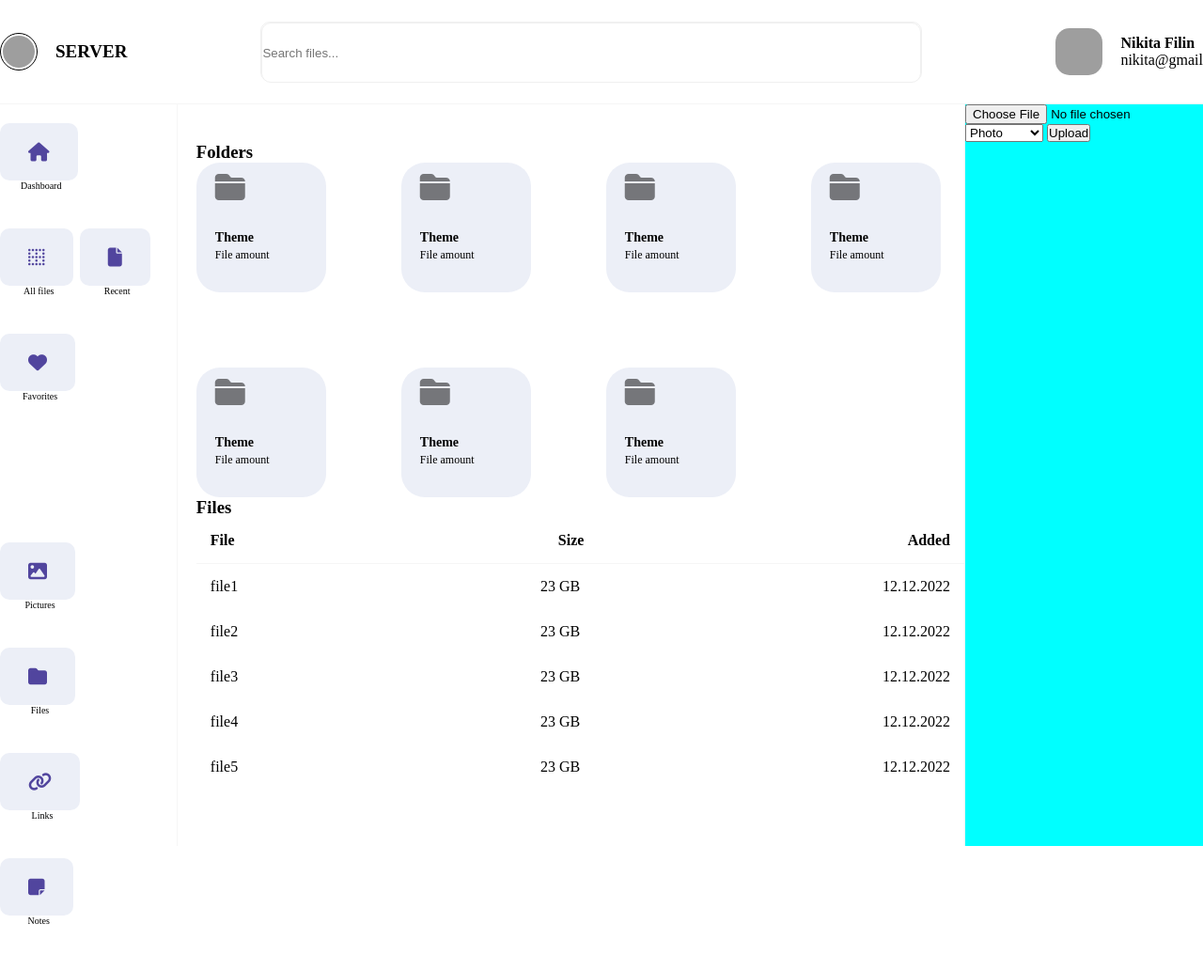
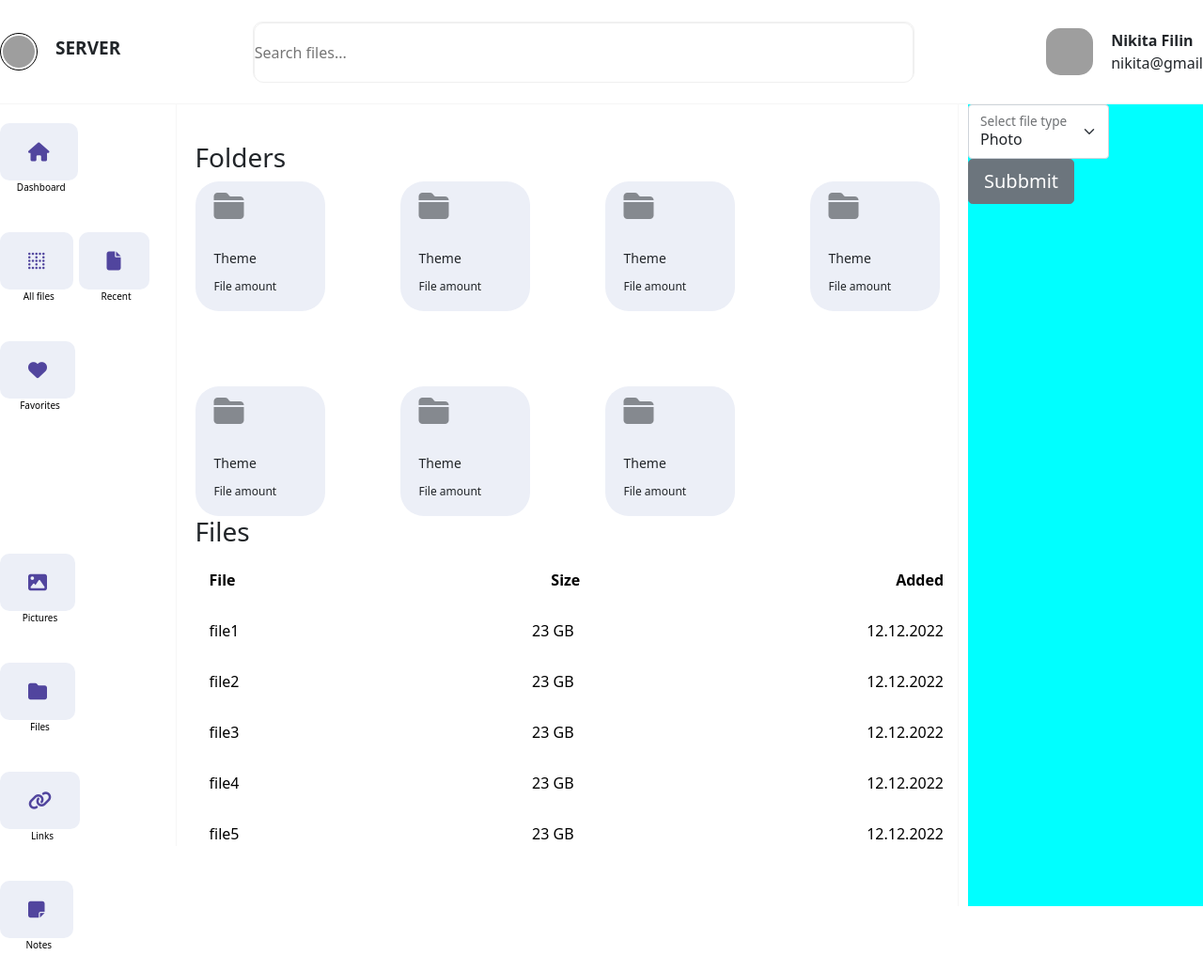
Before and after one commit to NFilin10/django_data_storage, a Django app: page / in a window 1280 px wide. Shown: the whole page at 94% size. Before the commit the page ends 983 px from the top, so only its background shows below. Run offline with Django 3.2, Linux system fonts and the light colour scheme; a user stored in the database is signed in; some libraries are stand-ins or nearby versions; grey boxes are pictures that could not be loaded.

Commit message:
Storage section updated, file type recognition added

```diff
--- a/main/static/main/css/layout.css
+++ b/main/static/main/css/layout.css
@@ -209,6 +209,11 @@
 .storage-section{
     width: 20%;
     background-color: aqua;
+    margin-left: 10px;
+}
+
+.form-floating{
+    max-width: 150px;
 }
 
 .folder-wrapper i{
--- /dev/null
+++ b/main/static/main/js/test.js
@@ -0,0 +1,5 @@
+function a() {
+    var e = document.getElementById("floatingSelect");
+    var text = e.options[e.selectedIndex].text;
+    console.log(text)
+}
--- a/main/templates/main/layout.html
+++ b/main/templates/main/layout.html
@@ -7,6 +7,7 @@
     <meta name="viewport" content="width=device-width, initial-scale=1">
     <title>Title</title>
     <link rel="stylesheet" href="{% static 'main/css/layout.css' %}">
+    <link href="https://cdn.jsdelivr.net/npm/bootstrap@5.0.2/dist/css/bootstrap.min.css" rel="stylesheet" integrity="sha384-EVSTQN3/azprG1Anm3QDgpJLIm9Nao0Yz1ztcQTwFspd3yD65VohhpuuCOmLASjC" crossorigin="anonymous">
     <script src="https://kit.fontawesome.com/ee07bab358.js" crossorigin="anonymous"></script>
 </head>
 <body>
@@ -165,22 +166,43 @@
                 </div>
             </div>
             <div class="storage-section">
-                <form action="" method="post" enctype="multipart/form-data">
+                <form action="" method="post">
                     {% csrf_token %}
+                    <div class="form-floating">
+                        <select onchange="a()" class="form-select" id="floatingSelect" aria-label="Floating label select example">
+                            <option value="Photo">Photo</option>
+                            <option value="Document">Document</option>
+                            <option value="Link">Link</option>
+                            <option value="Note">Note</option>
+                        </select>
+                        <label for="floatingSelect">Select file type</label>
+                    </div>
+                    <button type="submit" class="btn btn-secondary btn-lg">Subbmit</button>
+                </form>
+{#                <form action="" method="post" enctype="multipart/form-data">#}
+{#                    {% csrf_token %}#}
 
-                    <input type="file" name="document" required="" id="id_document">
-                    <select name="file_type" id="id_file_type">
-                      <option value="p">Photo</option>
-                      <option value="f">Document</option>
-                      <option value="l">Link</option>
-                    </select>
-
-
-                    <button type="submit">Upload</button>
-                </form>
+{#                    <div class="mb-3">#}
+{#                        <input name="document" class="form-control" type="file" id="formFile id_document">#}
+{#                    </div>#}
+{#                    <div class="form-floating">#}
+{#                        <select name="file_type" class="form-select" id="floatingSelect id_file_type" aria-label="Floating label select example">#}
+{#                            <option value="p">Photo</option>#}
+{#                            <option value="f">Document</option>#}
+{#                            <option value="l">Link</option>#}
+{#                        </select>#}
+{#                        <label for="floatingSelect">Select file type</label>#}
+{##}
+{#                    </div>#}
+{##}
+{##}
+{#                    <button type="submit" class="btn btn-secondary btn-lg">Large button</button>#}
+{#                </form>#}
             </div>
         </div>
     </div>
     <script src="{% static 'main/js/sidebar.js' %}"></script>
+    <script src="{% static 'main/js/test.js' %}"></script>
+
 </body>
 </html>
--- a/main/views.py
+++ b/main/views.py
@@ -31,22 +31,25 @@ def main_pg(request):
 def model_form_upload(request):
 
     if request.method == 'POST':
-        print(request.POST)
-        form = DocumentForm(request.POST, request.FILES)
-        if form.is_valid():
-            obj = form.save(commit=False)
-            print("valid")
-            password = request.POST.get("text")
-            print(password)
-            obj.user = request.user
-            obj.save()
-            x = Document.objects.filter(user=request.user)
-            print(x)
-            return redirect('/')
-        else:
-            print(form.errors)
-            # return redirect('/')
+        user_value = request.POST.get("file_type")
+        print(user_value)
+        return redirect('/')
+        # print(request.POST)
+        # form = DocumentForm(request.POST, request.FILES)
+        # if form.is_valid():
+        #     obj = form.save(commit=False)
+        #     print("valid")
+        #     password = request.POST.get("text")
+        #     print(password)
+        #     obj.user = request.user
+        #     obj.save()
+        #     x = Document.objects.filter(user=request.user)
+        #     print(x)
+        #     return redirect('/')
+        # else:
+        #     print(form.errors)
+        #     # return redirect('/')
     else:
-        form = DocumentForm()
+       # form = DocumentForm()
 
         return render(request, 'main/layout.html')
--- /dev/null
+++ b/media/documents/letter_muRRyc8.txt
@@ -0,0 +1,3 @@
+ABC
+DEF
+GOP
```
Also changed, not shown: db.sqlite3.
